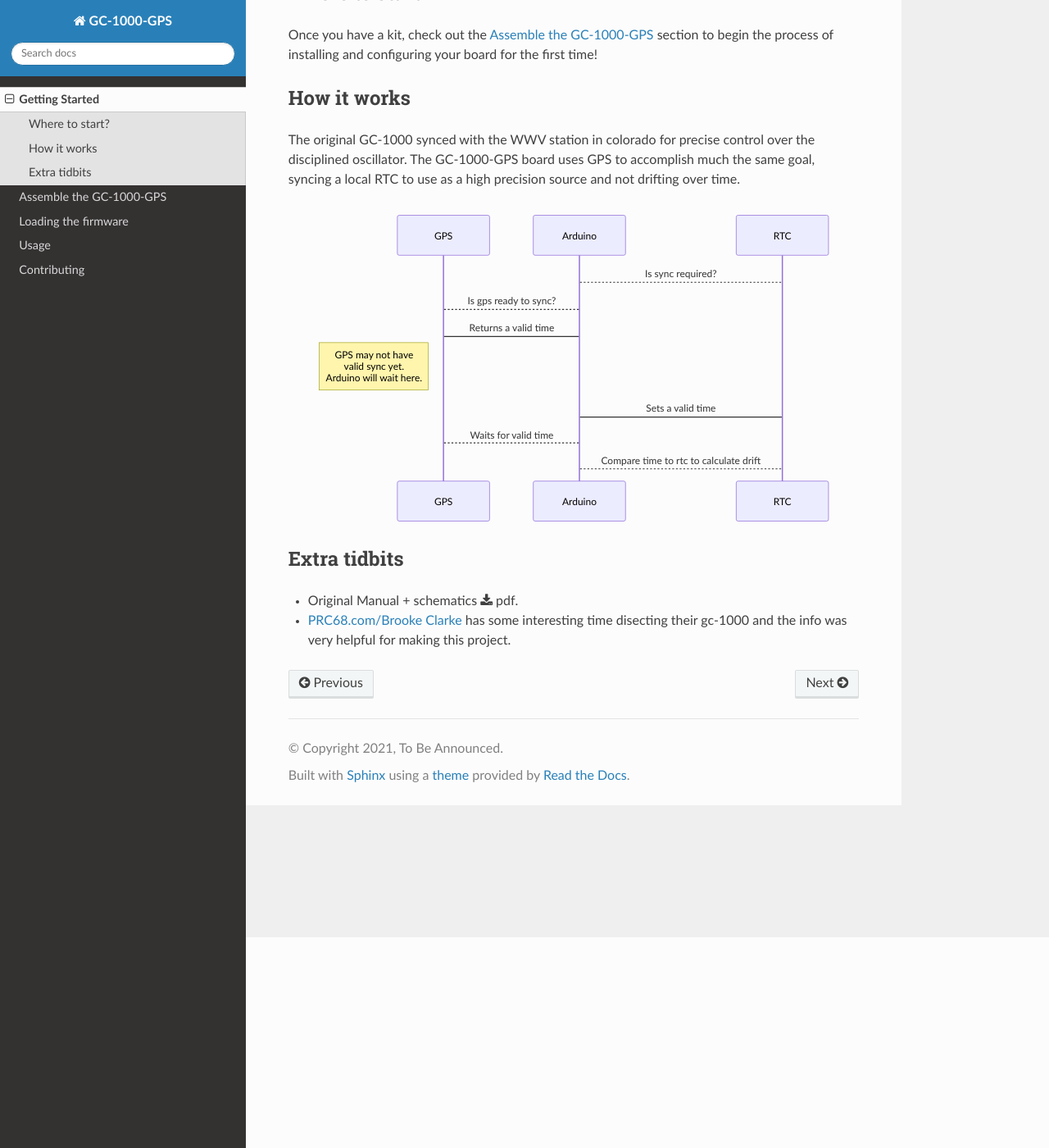
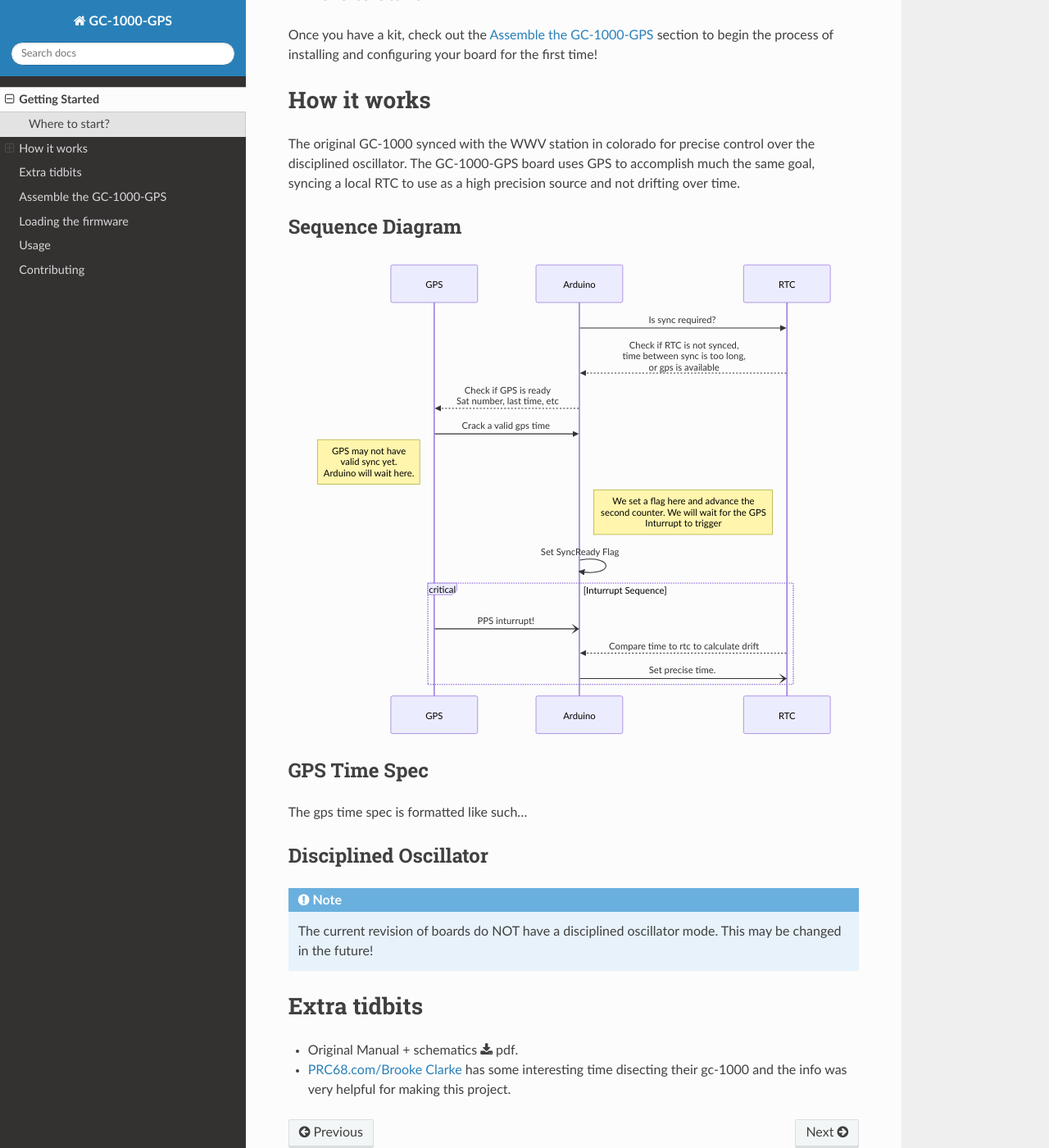
Before and after one commit to ac1ja/gc-1000-gps, a Sphinx documentation site: the page built from docs/usage/getting-started.rst, in a window 1280 px wide and 1400 px high, scrolled down 257 px. Shown: the whole window at 82% size. Built offline with Sphinx 7.4.7 and the Read the Docs theme 2.0.0, drawn with Linux system fonts in a browser that asks for light colours.

Commit message:
upgrade sequence diagram

```diff
--- a/docs/conf.py
+++ b/docs/conf.py
@@ -25,9 +25,9 @@
 # extensions coming with Sphinx (named 'sphinx.ext.*') or your custom
 # ones.
 extensions = [
+    "sphinxcontrib.mermaid",
     "sphinx.ext.autosectionlabel",
     "sphinx_tabs.tabs",
-    "sphinxcontrib.mermaid",
 ]
 
 # Add any paths that contain templates here, relative to this directory.
--- a/docs/usage/getting-started.rst
+++ b/docs/usage/getting-started.rst
@@ -13,12 +13,15 @@
 
 
 How it works
-------------
+============
 
 The original GC-1000 synced with the WWV station in colorado for precise control over the disciplined oscillator.
 The GC-1000-GPS board uses GPS to accomplish much the same goal, syncing a local RTC to use as a high precision
 source and not drifting over time.
 
+
+Sequence Diagram
+----------------
 
 .. mermaid::
 
@@ -27,17 +30,36 @@
       participant Arduino
       participant RTC
 
-      Arduino-->RTC: Is sync required?
-      Arduino-->GPS: Is gps ready to sync?
-      GPS->Arduino: Returns a valid time
+      Arduino->>RTC: Is sync required?
+      RTC-->>Arduino: Check if RTC is not synced,<br/>time between sync is too long,<br/>or gps is available
+
+      Arduino-->>GPS: Check if GPS is ready<br/>Sat number, last time, etc
+      GPS->>Arduino: Crack a valid gps time
       Note left of GPS: GPS may not have<br/>valid sync yet.<br/>Arduino will wait here.
-      Arduino->RTC: Sets a valid time
-      Arduino-->GPS: Waits for valid time
-      Arduino-->RTC: Compare time to rtc to calculate drift
+      Note right of Arduino: We set a flag here and advance the<br/>second counter. We will wait for the GPS<br/>Inturrupt to trigger
+      Arduino->>Arduino: Set SyncReady Flag
+      critical Inturrupt Sequence
+        GPS-)Arduino: PPS inturrupt!
+        RTC-->>Arduino: Compare time to rtc to calculate drift
+        Arduino-)RTC: Set precise time.
+      end
+
+GPS Time Spec
+-------------
+
+The gps time spec is formatted like such...
+
+
+Disciplined Oscillator
+----------------------
+.. note::
+
+   The current revision of boards do NOT have a disciplined oscillator mode.
+   This may be changed in the future!
 
 
 Extra tidbits
--------------
+=============
 
 * Original Manual + schematics :download:`pdf <../../gc-1000-gps/docs/Heathkit_GC1000H_Accurate_Clock_(schematic).pdf>`.
 * `PRC68.com/Brooke Clarke`_ has some interesting time disecting their gc-1000 and the info was very helpful for making this project.
```
